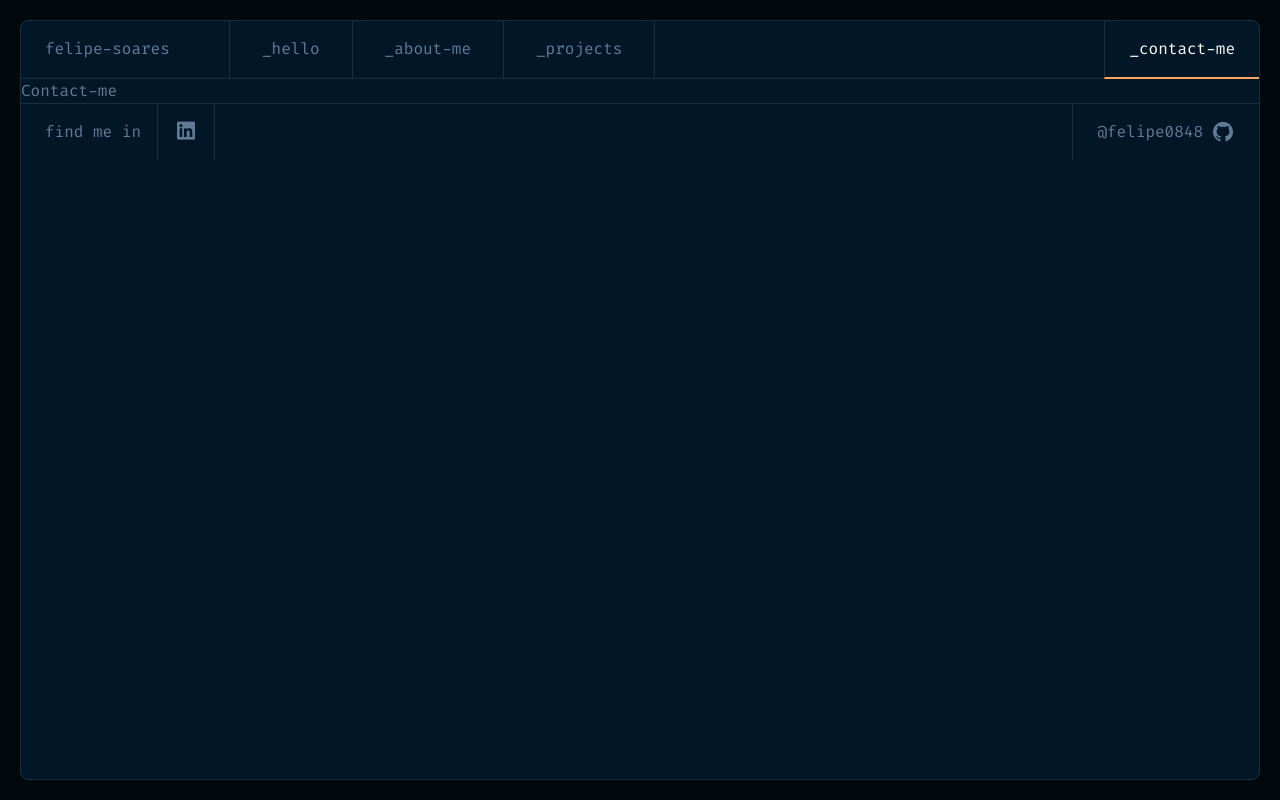
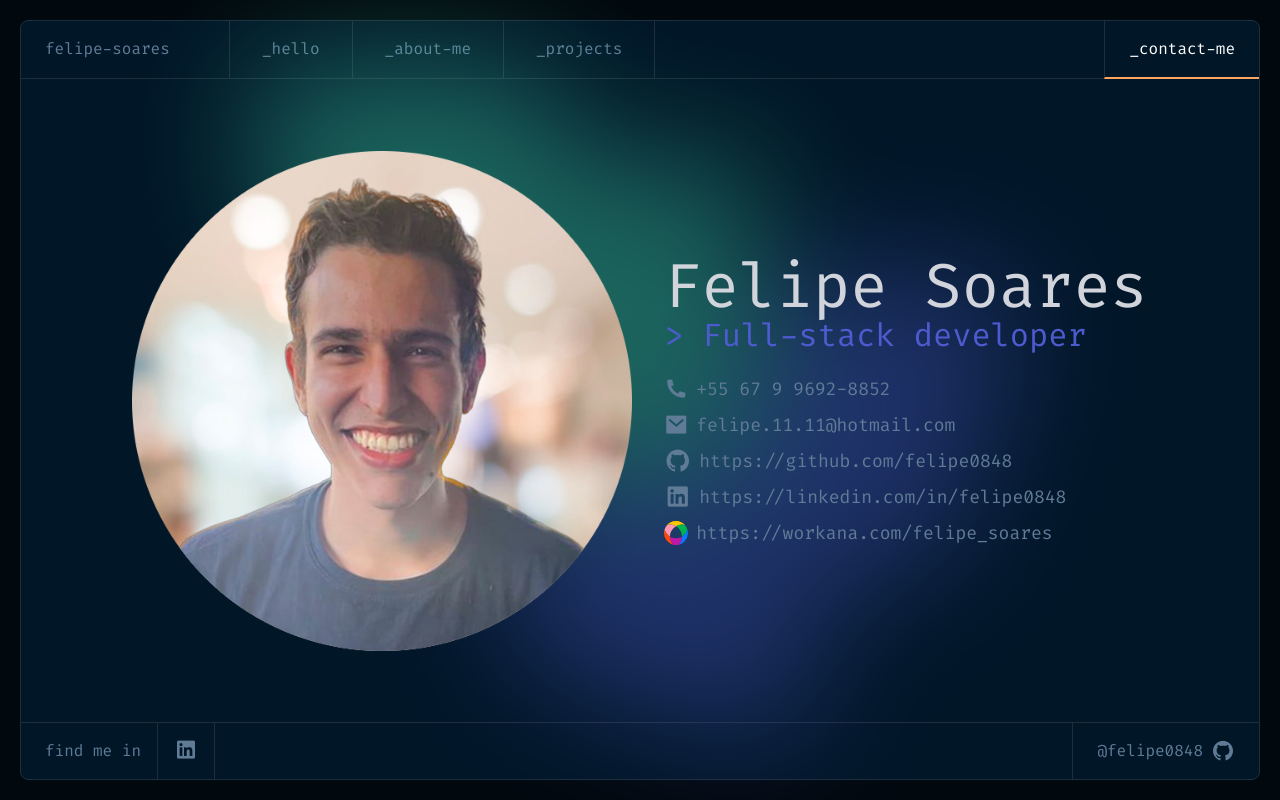
Before and after one commit to felipe0848/portfolio, a Next.js app: page /contact in a window 1280 px wide. Built offline with nearby package versions, Linux system fonts and the light colour scheme.

Commit message:
Feat: create contactPage

```diff
--- a/src/app/contact/page.tsx
+++ b/src/app/contact/page.tsx
@@ -1,3 +1,82 @@
+import Image from 'next/image'
+import profileImg from '@/assets/profile-pic.png'
+import workanaLogo from '@/assets/workana.svg'
+import backgroundBlur from '@/assets/background-blurs.svg'
+
 export default function Contact() {
-  return <h1>Contact-me</h1>
+  return (
+    <div className="flex grow flex-col items-center justify-center gap-8 p-8 lg:flex-row">
+      <Image
+        src={profileImg}
+        alt=""
+        width={500}
+        height={500}
+        className="z-10"
+      />
+      <div className="z-10">
+        <h1 className="text-5xl leading-[4rem] text-gray-300 phone-xl:text-headline">
+          Felipe Soares
+        </h1>
+        <h2 className="text-2xl text-secondary-purple phone-xl:text-subHeadline">
+          {'> '}Full-stack developer
+        </h2>
+        <div className="mt-6 flex flex-col justify-start gap-2 text-lg">
+          <a href="#" className="flex items-center gap-2">
+            <i className="ri-phone-fill ri-lg" />
+            <p>+55 67 9 9692-8852</p>
+          </a>
+          <a
+            href="mailto:felipe.11.11@hotmail.com"
+            target="_blank"
+            rel="noreferrer"
+            className="flex items-center gap-2 hover:text-gray-300 [&>p]:hover:underline"
+          >
+            <i className="ri-mail-fill ri-lg" />
+            <p>felipe.11.11@hotmail.com</p>
+          </a>
+          <a
+            href="https://github.com/felipe0848"
+            target="_blank"
+            rel="noreferrer"
+            className="flex items-center gap-2 hover:text-gray-300 [&>p]:hover:underline"
+          >
+            <i className="ri-github-fill ri-xl" />
+            <p className="hidden phone-md:flex">
+              https://github.com/felipe0848
+            </p>
+            <p className="phone-md:hidden">github.com/felipe0848</p>
+          </a>
+          <a
+            href="https://linkedin.com/in/felipe0848/"
+            target="_blank"
+            rel="noreferrer"
+            className="flex items-center gap-2 hover:text-gray-300 [&>p]:hover:underline"
+          >
+            <i className="ri-linkedin-box-fill ri-xl" />
+            <p className="hidden phone-md:flex">
+              https://linkedin.com/in/felipe0848
+            </p>
+            <p className="phone-md:hidden">linkedin.com/in/felipe0848</p>
+          </a>
+          <a
+            href="https://workana.com/freelancer/27f1abdec244a0de41f850265d36d6d8"
+            target="_blank"
+            rel="noreferrer"
+            className="flex items-center gap-2 break-words hover:text-gray-300 [&>p]:hover:underline"
+          >
+            <Image src={workanaLogo} width={24} height={24} alt="" />
+            <p className="hidden phone-md:flex">
+              https://workana.com/felipe_soares
+            </p>
+            <p className="phone-md:hidden">workana.com/felipe_soares</p>
+          </a>
+        </div>
+      </div>
+      <Image
+        src={backgroundBlur}
+        alt=""
+        className="absolute top-1/2 z-0 -translate-y-1/2 object-cover opacity-40 blur-3xl"
+      />
+    </div>
+  )
 }
```
Also changed, not shown: src/assets/profile-pic.png (added), src/assets/workana.svg (added).
